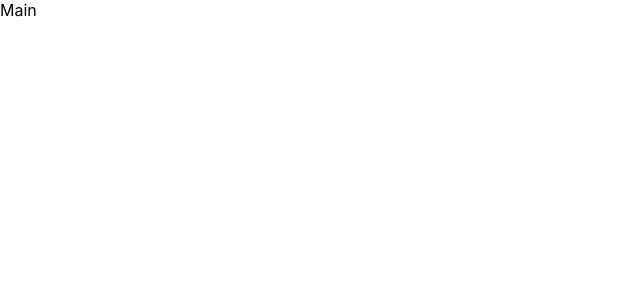
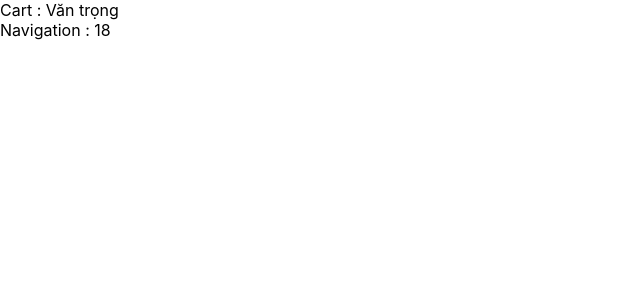
Before and after one commit to vantrong2405/React_learning, a React (Create React App) app: page / in a window 1280 px wide. Shown: the top 300 px of the page, without its empty margins (0-640 px from the left). Built offline with nearby package versions, Linux system fonts and the light colour scheme.

Commit message:
12. Custom hook

```diff
--- a/src/App.js
+++ b/src/App.js
@@ -5,70 +5,26 @@
 import logo from './logo.svg';
 import './App.css';
 import Layout from './Layout';
-import Style from './Style.module.css'
-import Main from './Main';
 import { createContext, useContext, useEffect, useState } from 'react';
-// Cần provider
-export const userContext = createContext()
-
-// Không cần provider
-// export const userContext = createContext({
-//     name: 'trọng',
-//     age: 18,
-//     address: 'tam kỳ - quảng nam',
-//     city: {
-//         house: 'building',
-//         color: 'red'
-//     }
-// })
+import Cart from './CustomHook/Cart';
+import Navigation from './CustomHook/Navigation';
+export const getUser = () => {
+    return new Promise((resolve) => {
+        setTimeout(() => {
+            resolve({
+                data: {
+                    name: 'Văn trọng',
+                    age: '18'
+                }
+            })
+        }, 1500)
+    })
+}
 function App() {
-    const [people, setPeople] = useState({
-        name: 'trọng',
-        age: 18,
-        address: 'tam kỳ - quảng nam',
-        city: {
-            house: 'building',
-            color: 'red'
-        }
-    })
-
-    const handleChangeCity = () => {
-        setPeople(prevState => ({
-            ...prevState,
-            city: {
-                ...prevState.city,
-                color: 'yellow'
-            }
-        }))
-    }
-    useEffect(() => {
-        // giống didupdate khi dòng 35 có tham số , và nó quan sát sự thay đổi của people
-        return () => {
-            // Chạy sau khi hủy *( hay còn gọi là clean up)
-            console.log('Giống componentWillMount');
-        }
-    }, [people])
-
-    useEffect(() => {
-        // khi 1 components được update , nó chạy
-        console.log('Giống componentDidUpdate ');
-    })
-
-    useEffect(() => {
-        // Chạy sau khi re-render ,
-        console.log('Giống componentDidMount ');
-    }, [])
-
-
-
-    console.log('render');
     return (
         <Layout>
-            <userContext.Provider value={{
-                people
-            }}>
-                <Main />
-            </userContext.Provider>
+            <Cart />
+            <Navigation />
 
         </Layout>
     );
--- /dev/null
+++ b/src/CustomHook/Cart.jsx
@@ -0,0 +1,12 @@
+import React, { useEffect, useState } from "react";
+import CustomHook from "./CustomHook";
+export default function Cart() {
+  //   const  user  = CustomHook({});
+  const [user] = CustomHook({});
+  //   const { user } = CustomHook({});
+  return (
+    <div>
+      Cart : {" " + user.name ? user.name : " "}
+    </div>
+  );
+}
--- /dev/null
+++ b/src/CustomHook/CustomHook.jsx
@@ -0,0 +1,15 @@
+import React from "react";
+import { useEffect, useState } from "react";
+import { getUser } from "../App";
+export default function CustomHook(value) {
+  const [user, setUser] = useState(value);
+  useEffect(() => {
+    console.log("didmount");
+    getUser().then(res => {
+      setUser(res.data);
+    });
+  }, []);
+  //   return user;
+  //   return { user }; // nếu thế thì bên kia dùng destructuring để lấy
+  return [user]; // nếu thế thì bên kia dùng destructuring để lấy
+}
--- /dev/null
+++ b/src/CustomHook/Navigation.jsx
@@ -0,0 +1,11 @@
+import React, { useEffect, useState } from "react";
+import CustomHook from "./CustomHook";
+export default function Navigation() {
+  const [user] = CustomHook({});
+  console.log(user);
+  return (
+    <div>
+      Navigation : {" " + user.age ? user.age : ""}
+    </div>
+  );
+}
--- a/src/Main.jsx
+++ /dev/null
@@ -1,8 +0,0 @@
-import React, { useContext } from "react";
-import { userContext } from "./App";
-
-export default function Main() {
-  const { people } = useContext(userContext);
-  console.log(people);
-  return <div>Main</div>;
-}
```
